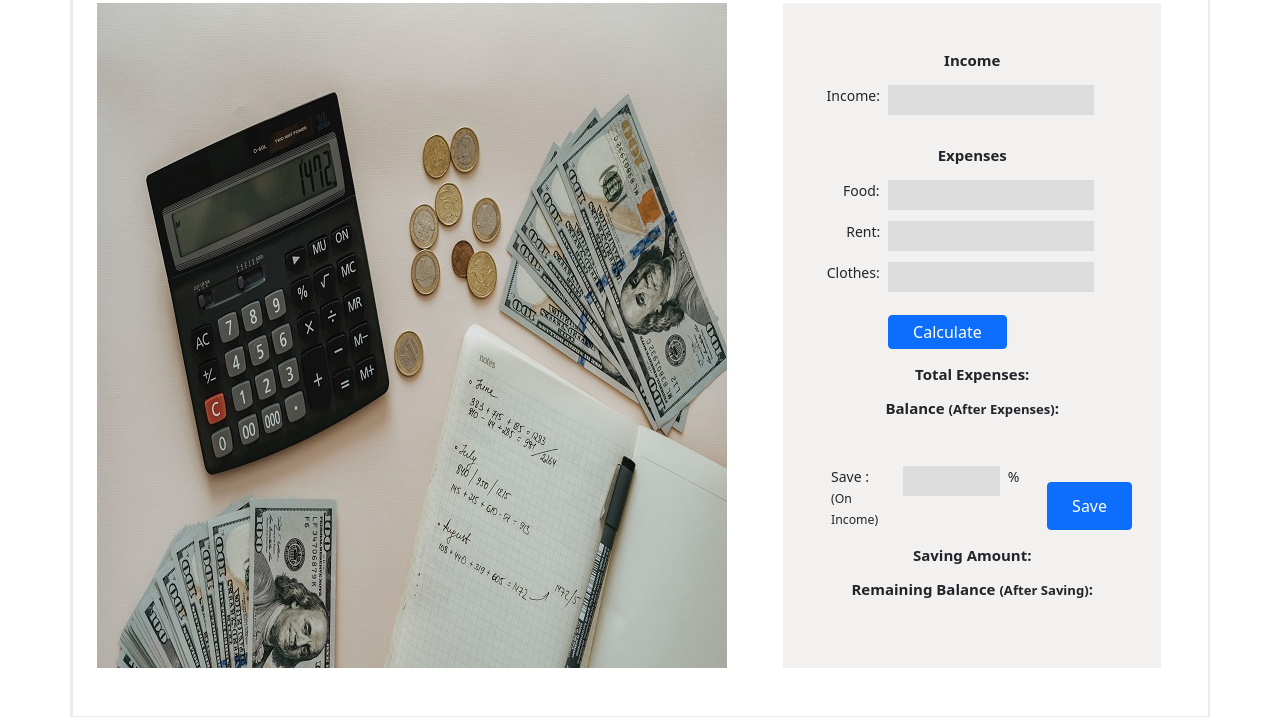
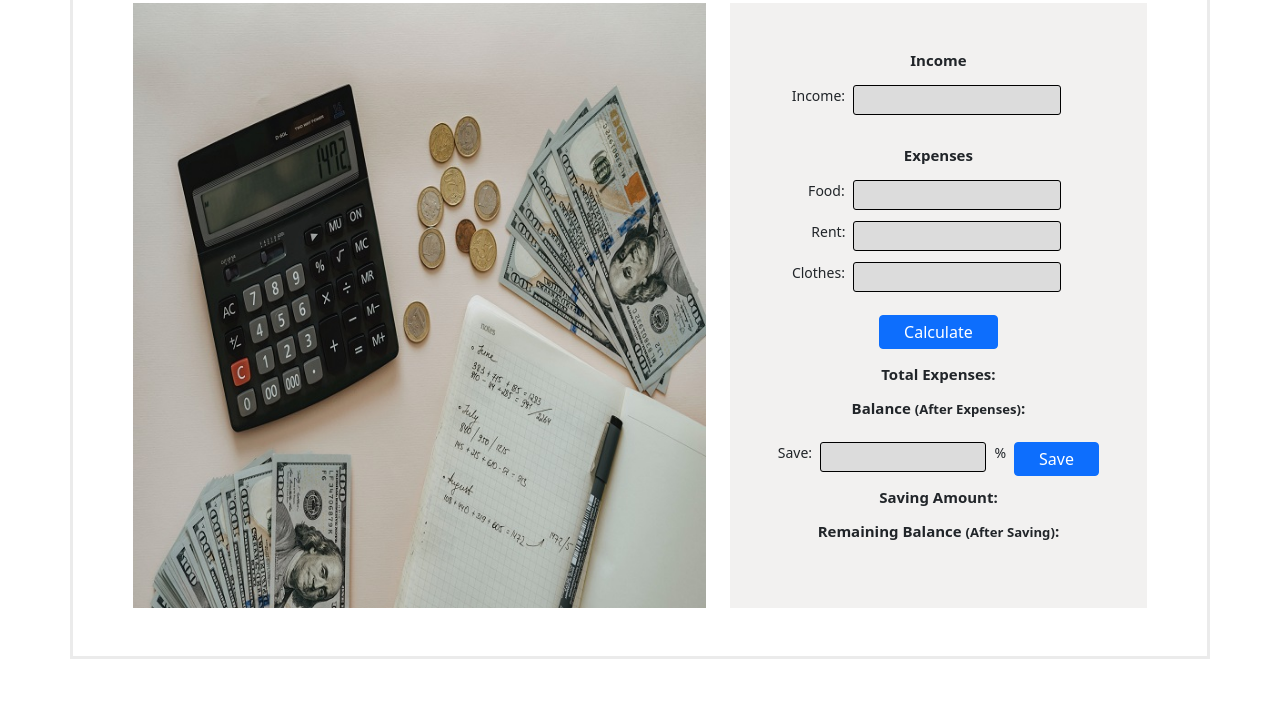
Before and after one commit to nahidahmed02/count-up-manager, a plain HTML site: page index.html in a window 1280 px wide. Shown: the part 115-832 px from the top of the page. After the commit the page ends 800 px from the top, so only its background shows below. Drawn offline with nearby package versions, Linux system fonts and the light colour scheme.

Commit message:
updated UI

```diff
--- a/css/style.css
+++ b/css/style.css
@@ -1,53 +1,45 @@
-body{
+body {
     margin: 0;
 }
 
 /* for the only section tag */
-section{
-    border-top: 3px solid rgba(128, 128, 128, 0.159);
-    border-right: 2px solid rgba(128, 128, 128, 0.159);
-    border-left: 3px solid rgba(128, 128, 128, 0.159);;
-    border-bottom: 1px solid rgba(128, 128, 128, 0.159);
-    margin-top: 15px;
+section {
+    border: 3px solid rgba(128, 128, 128, 0.159);
+    margin: 15px;
 }
 
 /* for every h3 tag */
-h3{
-    color:#398AB9;
+h3 {
+    color: #398AB9;
 }
 
 /* for every input tag */
-input{
+input {
     height: 30px;
-    background-color: rgba(220, 220, 220, 1)
-    ;
-    border: none;
+    background-color: rgba(220, 220, 220, 1);
+    border: 1px solid black;
+    border-radius: 3px;
 }
 
 /* css for calculation part */
-#calculation-part{
+#calculation-part {
     background-color: #bfbcb735;
     font-size: 14px;
     font-weight: 500;
 }
 
-#calculation-part h4{
+#calculation-part h4 {
     font-size: 15px;
     font-weight: 700;
     text-align: center;
 }
 
-/* calculate button */
-#btn-calc{
-    margin-left: 105px;
-}
-
-#save-input{
-    width: 50%;
+#save-input {
+    width: 75%;
 }
 
 /* for every error message */
-.error-msg{
+.error-msg {
     color: red;
     font-weight: bold;
     display: none;
--- a/index.html
+++ b/index.html
@@ -19,15 +19,17 @@
     <section class="container">
         <h3 class="text-center fw-bold my-4 display-6">Count Up Manager</h3>
 
-        <div>
-            <div class="row">
-                <!-- picture added -->
-                <div class="col-10 col-lg-7 mt-1 mb-5 ms-4 px-0">
+
+        <div class="d-flex flex-column flex-lg-row gap-4 mx-5">
+
+            <!-- picture part -->
+            <div class="mt-1 mb-lg-5">
                 <img class="img-fluid" src="image/pic 6.jpg" alt="">
             </div>
 
             <!-- calculation part -->
-                <div id="calculation-part" class="col-10 col-lg-4 mt-1 mb-5 mx-4 px-0">
+            <div id="calculation-part" class="mt-1 mb-5 px-5 px-lg-0">
+
                 <!-- income -->
                 <div>
                     <h4 class="mt-5 mb-3">Income</h4>
@@ -55,7 +57,7 @@
                 </div>
 
                 <!-- calculate button -->
-                    <div>
+                <div class="text-center">
                     <button id="btn-calc" class="btn btn-primary my-3 px-4 py-1">Calculate</button>
                 </div>
 
@@ -70,17 +72,21 @@
                 </h4>
 
                 <!-- percentage of saving -->
-                    <div class="row mt-5">
-                        <div class="col-lg-8 col-12">
+                <div class="d-flex flex-column flex-lg-row mt-4 mx-4 mx-lg-5">
+
+                    <div>
                         <form class="d-flex" action="">
-                                <p class="ms-5">Save :<br><small>(On Income)</small></p>
-                                <input id="save-input" class="ms-3" type="text">
+                            <p class="mb-0 pe-2">Save: </p>
+                            <input id="save-input" class="mb-3" type="text">
                             <p class="mx-2">%</p>
                         </form>
                     </div>
+
                     <!-- save button -->
-                        <div class="col-lg-3 col-12 d-flex justify-content-center">
-                            <button id="btn-save" class="save-btn btn btn-primary my-3 px-4 py-1">Save</button>
+                    <div class="text-center">
+                        <button id="btn-save" class="save-btn btn btn-primary mb-2  px-4 py-1">
+                            Save
+                        </button>
                     </div>
 
                 </div>
@@ -98,11 +104,11 @@
 
                 <!-- saving and remaining -->
                 <h4>Saving Amount: <span id="saving-amount"></span></h4>
-                    <h4 class="my-3">Remaining Balance <small>(After Saving)</small>: <span
-                            id="remaining-balance"></span></h4>
+                <h4 class="my-3">Remaining Balance <small>(After Saving)</small>: <span id="remaining-balance"></span>
+                </h4>
             </div>
         </div>
-        </div>
+
     </section>
 
 
```
Lines whose indentation alone changed are shown as unchanged.
